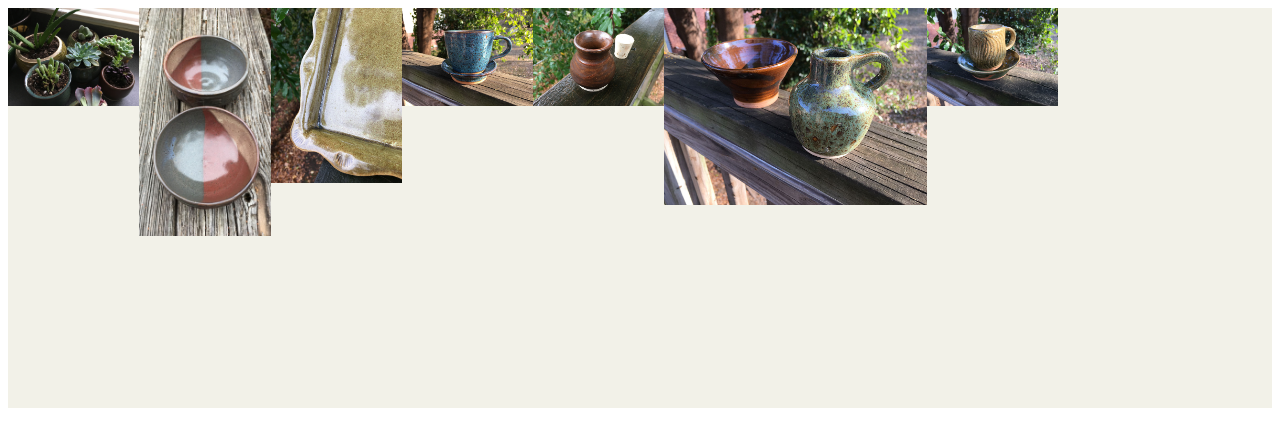
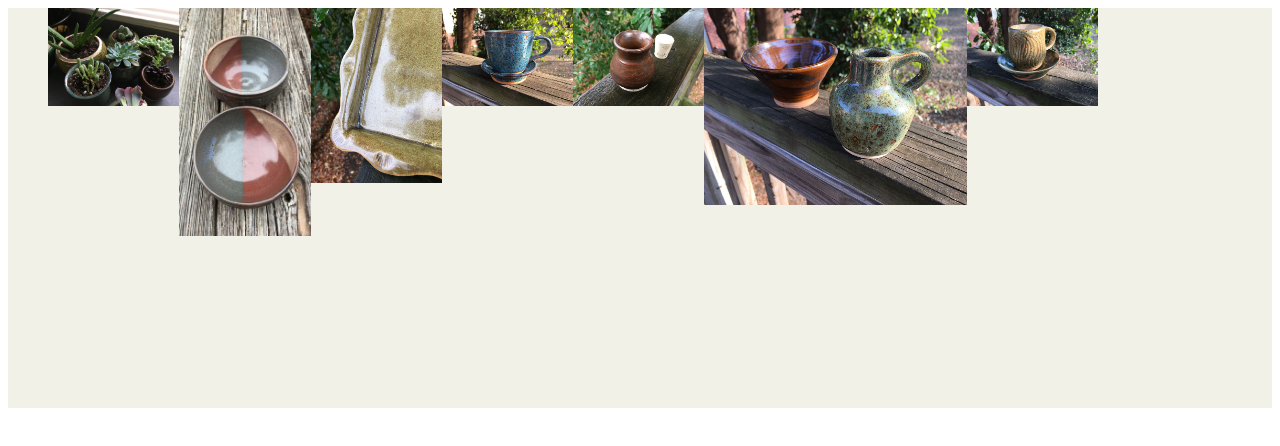
Before and after one commit to jakedub/week-one-project, a plain HTML site: page index.html in a window 1280 px wide. Drawn offline with Linux system fonts and the light colour scheme; files whose address does not match are found by name.

Commit message:
minor changes

```diff
--- a/style.css
+++ b/style.css
@@ -23,6 +23,7 @@ Box 4 - 7: Same Height, Class C
  */
 .main{
   display: flex;
+  flex-wrap: wrap;
 }
 
 .wrapper{
@@ -34,6 +35,9 @@ Box 4 - 7: Same Height, Class C
 #box{
   display: flex;
   flex-wrap: wrap;
+  justify-content: space-between;
+  padding-left: 20px;
+  padding-right: 20px;
 }
 
 #boxone {
```
